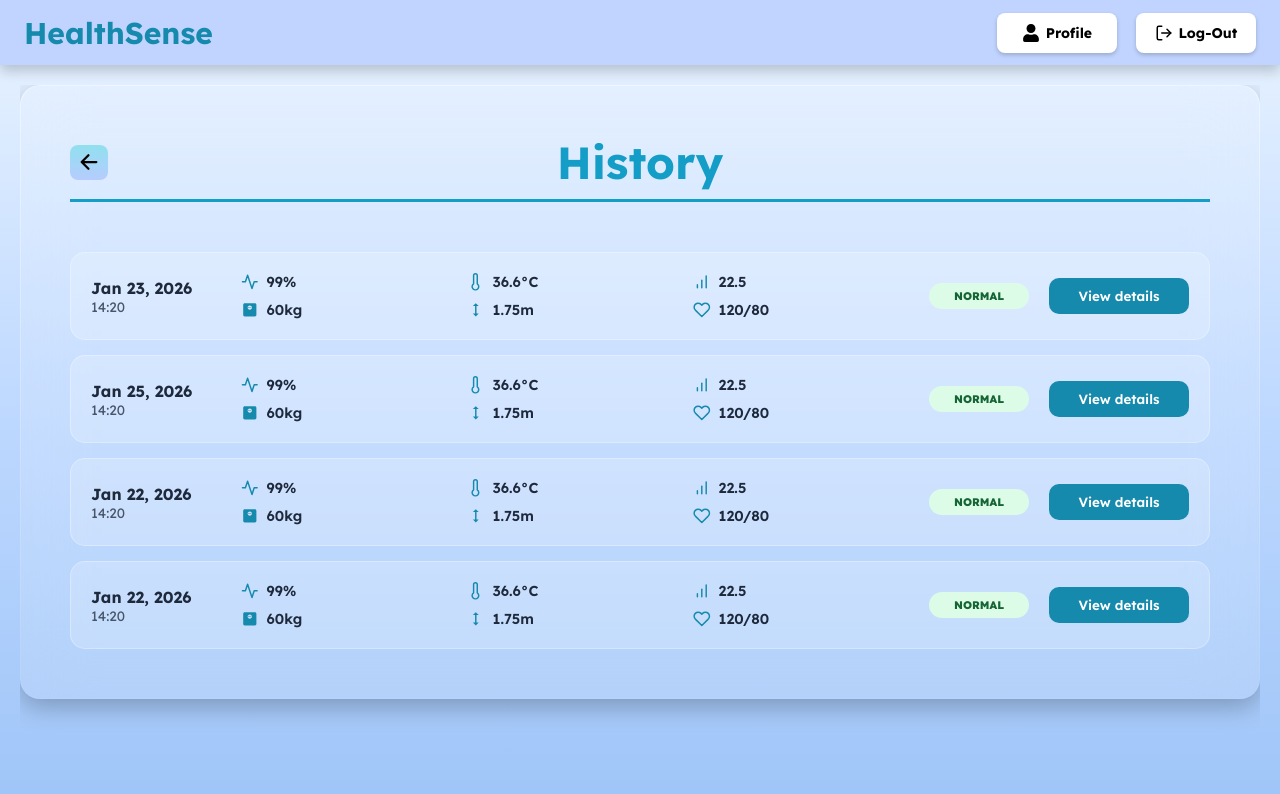
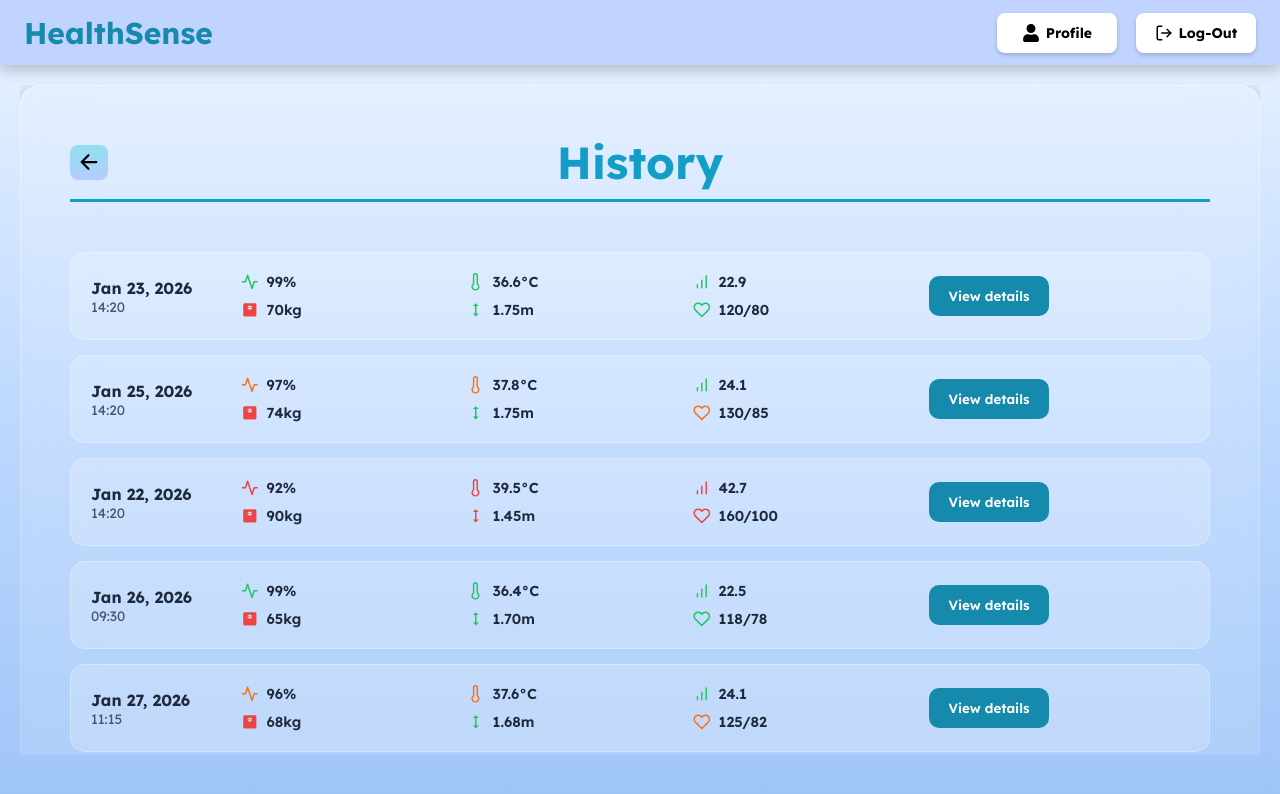
Before and after one commit to constantine2003/HealthSense, a React (Vite) app in the folder HealthSenseWeb/: page /history in a window 1280 px wide. Shown: the top 794 px of the page. Built offline with nearby package versions, Linux system fonts and the light colour scheme.

Commit message:
Final Fix in History

```diff
--- a/HealthSenseWeb/src/pages/history.jsx
+++ b/HealthSenseWeb/src/pages/history.jsx
@@ -6,11 +6,92 @@ import { FiActivity, FiThermometer, FiHeart, FiBarChart } from 'react-icons/fi';
 import { MdHeight, MdMonitorWeight } from 'react-icons/md';
 
 const checkupHistory = [
-  { id: 1, date: "Jan 23, 2026", time: "14:20", status: "success", stats: { spo2: "99", temp: "36.6", height: "1.75", weight: "60", bmi: "22.5", bp: "120/80", } },
-  { id: 2, date: "Jan 25, 2026", time: "14:20", status: "success", stats: { spo2: "99", temp: "36.6", height: "1.75", weight: "60", bmi: "22.5", bp: "120/80", } },
-  { id: 3, date: "Jan 22, 2026", time: "14:20", status: "success", stats: { spo2: "99", temp: "36.6", height: "1.75", weight: "60", bmi: "22.5", bp: "120/80", } },
-  { id: 3, date: "Jan 22, 2026", time: "14:20", status: "success", stats: { spo2: "99", temp: "36.6", height: "1.75", weight: "60", bmi: "22.5", bp: "120/80", } },
+  { id: 1, date: "Jan 23, 2026", time: "14:20", stats: { spo2: "99", temp: "36.6", height: "1.75", weight: "70", bmi: "22.9", bp: "120/80" } }, // success (green)
+  { id: 2, date: "Jan 25, 2026", time: "14:20", stats: { spo2: "97", temp: "37.8", height: "1.75", weight: "74", bmi: "24.1", bp: "130/85" } }, // warning/caution (orange)
+  { id: 3, date: "Jan 22, 2026", time: "14:20", stats: { spo2: "92", temp: "39.5", height: "1.45", weight: "90", bmi: "42.7", bp: "160/100" } }, // risk (red)
+
+  // New entries to show 3 colors clearly
+  { id: 4, date: "Jan 26, 2026", time: "09:30", stats: { spo2: "99", temp: "36.4", height: "1.70", weight: "65", bmi: "22.5", bp: "118/78" } }, // success (green)
+  { id: 5, date: "Jan 27, 2026", time: "11:15", stats: { spo2: "96", temp: "37.6", height: "1.68", weight: "68", bmi: "24.1", bp: "125/82" } }, // warning/caution (orange)
+  { id: 6, date: "Jan 28, 2026", time: "15:45", stats: { spo2: "93", temp: "39.0", height: "1.60", weight: "85", bmi: "33.2", bp: "150/95" } }  // risk (red)
 ];
+
+
+// Function to determine status type based on metric value
+const getMetricStatus = (metric, value) => {
+  let statusType = "danger";
+
+  switch (metric) {
+    case "spo2":
+      value = Number(value);
+      if (value < 95) statusType = "danger";
+      else if (value <= 98) statusType = "warning";
+      else if (value <= 100) statusType = "success";
+      break;
+
+    case "temp":
+      value = Number(value);
+      if (value < 35) statusType = "danger";
+      else if (value < 36) statusType = "warning";
+      else if (value <= 37.5) statusType = "success";
+      else if (value <= 39) statusType = "warning";
+      else statusType = "danger";
+      break;
+
+    case "bmi":
+    case "weight":
+      value = Number(value);
+      if (value < 18.5) statusType = "warning";
+      else if (value < 25) statusType = "success";
+      else if (value < 30) statusType = "warning";
+      else statusType = "danger";
+      break;
+
+    case "height":
+      value = Number(value);
+      if (value < 1.5) statusType = "danger";
+      else statusType = "success";
+      break;
+
+    case "bp":
+      if (typeof value === "string" && value.includes("/")) {
+        const [systolic, diastolic] = value.split("/").map(Number);
+        if (systolic < 90 || diastolic < 60) statusType = "warning";
+        else if (systolic <= 120 && diastolic <= 80) statusType = "success";
+        else if (systolic <= 139 || diastolic <= 89) statusType = "warning";
+        else statusType = "danger";
+      }
+      break;
+
+    default:
+      statusType = "danger";
+  }
+
+  return statusType;
+};
+
+// Function to convert statusType to a color
+const getStatusColor = (statusType) => {
+  return statusType === "success" ? "#22c55e"
+       : statusType === "warning" ? "#F97316"
+       : "#EF4444";
+};
+
+// Function to determine overall status
+const getOverallStatus = (stats) => {
+  const types = [
+    getMetricStatus("spo2", stats.spo2),
+    getMetricStatus("temp", stats.temp),
+    getMetricStatus("bmi", stats.bmi),
+    getMetricStatus("weight", stats.weight),
+    getMetricStatus("height", stats.height),
+    getMetricStatus("bp", stats.bp),
+  ];
+
+  if (types.includes("danger")) return { status: "risk", label: "At Risk" }; // any danger → red
+  if (types.includes("warning")) return { status: "warning", label: "Alert" }; // any warning → orange
+  return { status: "success", label: "Normal" }; // all success → green
+};
 
 const History = () => {
   return (
@@ -25,7 +106,10 @@ const History = () => {
             </div>
 
             <div className="history-list">
-              {checkupHistory.map((item) => (
+              {checkupHistory.map((item) => {
+                const overall = getOverallStatus(item.stats); // compute per item
+
+                return (
                   <div key={item.id} className="history-item">
                     <div className="date-section">
                       <span className="date-text">{item.date}</span>
@@ -33,22 +117,34 @@ const History = () => {
                     </div>
 
                     <div className="stats-preview">
-                    <div className="mini-stat"><FiActivity /> {item.stats.spo2}%</div>
-                    <div className="mini-stat"><FiThermometer /> {item.stats.temp}°C</div>
-                    <div className="mini-stat"><FiBarChart /> {item.stats.bmi}</div>
-                    <div className="mini-stat"><MdMonitorWeight /> {item.stats.weight}kg</div>
-                    <div className="mini-stat"><MdHeight /> {item.stats.height}m</div>
-                    <div className="mini-stat"><FiHeart /> {item.stats.bp}</div>
-
+                      <div className="mini-stat">
+                        <FiActivity color={getStatusColor(getMetricStatus("spo2", item.stats.spo2))} /> {item.stats.spo2}%
+                      </div>
+                      <div className="mini-stat">
+                        <FiThermometer color={getStatusColor(getMetricStatus("temp", item.stats.temp))} /> {item.stats.temp}°C
+                      </div>
+                      <div className="mini-stat">
+                        <FiBarChart color={getStatusColor(getMetricStatus("bmi", item.stats.bmi))} /> {item.stats.bmi}
+                      </div>
+                      <div className="mini-stat">
+                        <MdMonitorWeight color={getStatusColor(getMetricStatus("weight", item.stats.weight))} /> {item.stats.weight}kg
+                      </div>
+                      <div className="mini-stat">
+                        <MdHeight color={getStatusColor(getMetricStatus("height", item.stats.height))} /> {item.stats.height}m
+                      </div>
+                      <div className="mini-stat">
+                        <FiHeart color={getStatusColor(getMetricStatus("bp", item.stats.bp))} /> {item.stats.bp}
+                      </div>
                     </div>
 
-                  <div className={`status-indicator ${item.status}`}>
-                    {item.status === 'success' ? 'Normal' : 'Alert'}
-                  </div>
+                    {/* <div className={`status-indicator ${overall.status}`}>
+                      {overall.label}
+                    </div> */}
 
                     <button className="details-arrow">View details</button>
                   </div>
-              ))}
+                );
+              })}
             </div>
           </div>
         </div>
--- a/HealthSenseWeb/src/styles/history.css
+++ b/HealthSenseWeb/src/styles/history.css
@@ -139,7 +139,7 @@
 .mini-stat svg { color: #168AAD; font-size: 1.1rem; }
 
 .status-indicator {
-  padding: 6px 12px;
+  padding: 6px 0;
   border-radius: 20px;
   font-size: 11px;
   font-weight: 800;
@@ -149,6 +149,7 @@
 }
 
 .status-indicator.success { background: #dcfce7; color: #166534; }
+.status-indicator.risk { background: #f0fdf4; color: #F97316; }
 .status-indicator.warning { background: #fee2e2; color: #991b1b; }
 
 .details-arrow {
@@ -161,6 +162,10 @@
   cursor: pointer;
   transition: background 0.2s;
   font-family: "Lexend";
+  width: 120px;
+  height: 40px;
+  justify-content: center;
+  align-items: center;
 }
 
 .details-arrow:hover { background: #1a759f; }
```
Lines whose indentation alone changed are shown as unchanged.
